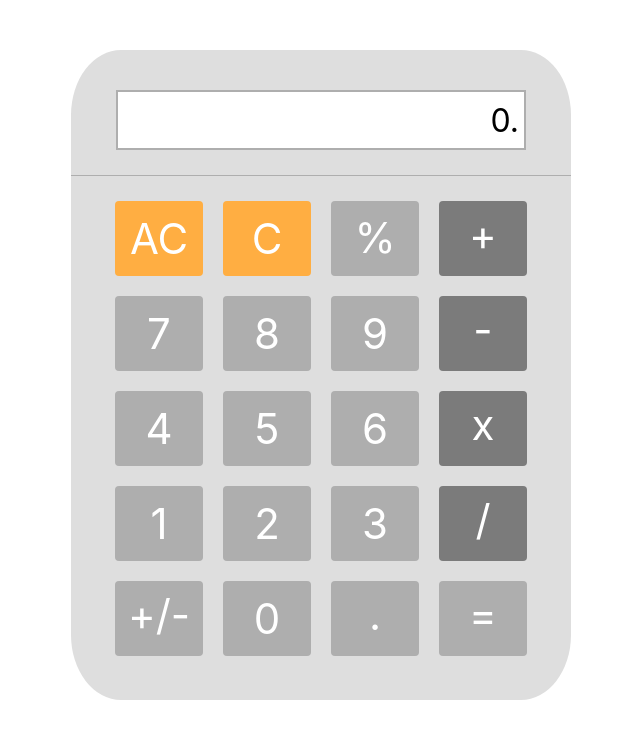
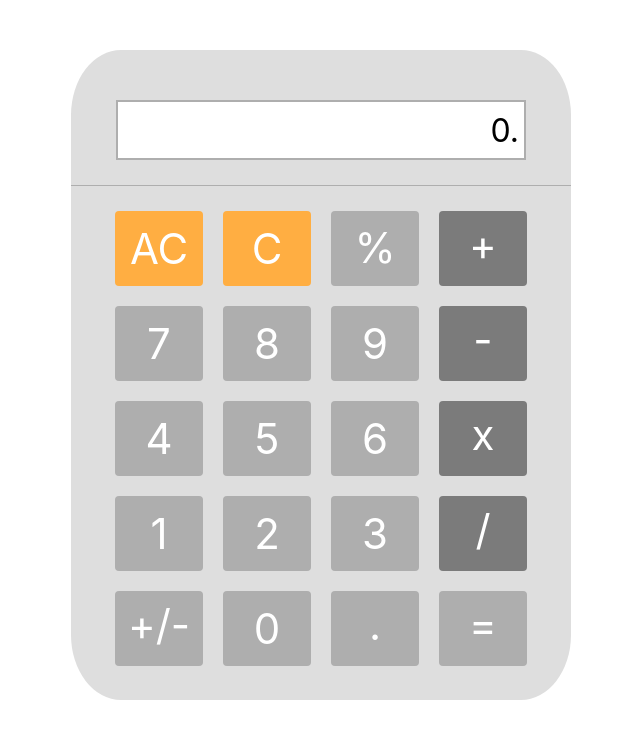
Before and after one commit to smguggen/calculator.plus, a React (Create React App) app: page /1 in a window 1280 px wide. Shown: the top 738 px of the page, without its empty margins (319-959 px from the left). Built offline with nearby package versions, Linux system fonts and the light colour scheme.

Commit message:
Remove comments from index.html, add padding at top

```diff
--- a/public/index.html
+++ b/public/index.html
@@ -10,35 +10,11 @@
       content="Fully functioning, touch and keystroke-supporting calculator made with React"
     />
     <link rel="apple-touch-icon" href="%PUBLIC_URL%/logo192.png" />
-    <!--
-      manifest.json provides metadata used when your web app is installed on a
-      user's mobile device or desktop. See https://developers.google.com/web/fundamentals/web-app-manifest/
-    -->
     <link rel="manifest" href="%PUBLIC_URL%/manifest.json" />
-    <!--
-      Notice the use of %PUBLIC_URL% in the tags above.
-      It will be replaced with the URL of the `public` folder during the build.
-      Only files inside the `public` folder can be referenced from the HTML.
-
-      Unlike "/favicon.ico" or "favicon.ico", "%PUBLIC_URL%/favicon.ico" will
-      work correctly both with client-side routing and a non-root public URL.
-      Learn how to configure a non-root public URL by running `npm run build`.
-    -->
     <title>Calculator.Plus</title>
-    <span id="theme-style"></span>
   </head>
   <body>
     <noscript>You need to enable JavaScript to run this app.</noscript>
     <div id="root"></div>
-    <!--
-      This HTML file is a template.
-      If you open it directly in the browser, you will see an empty page.
-
-      You can add webfonts, meta tags, or analytics to this file.
-      The build step will place the bundled scripts into the <body> tag.
-
-      To begin the development, run `npm start` or `yarn start`.
-      To create a production bundle, use `npm run build` or `yarn build`.
-    -->
   </body>
 </html>
--- a/src/styles/App.scss
+++ b/src/styles/App.scss
@@ -17,6 +17,7 @@
     display: flex;
     flex-direction: column;
     padding: 30px;
+    padding-top: 40px;
     border-radius: 10%;
     width: 500px;
     height: 650px;
```
